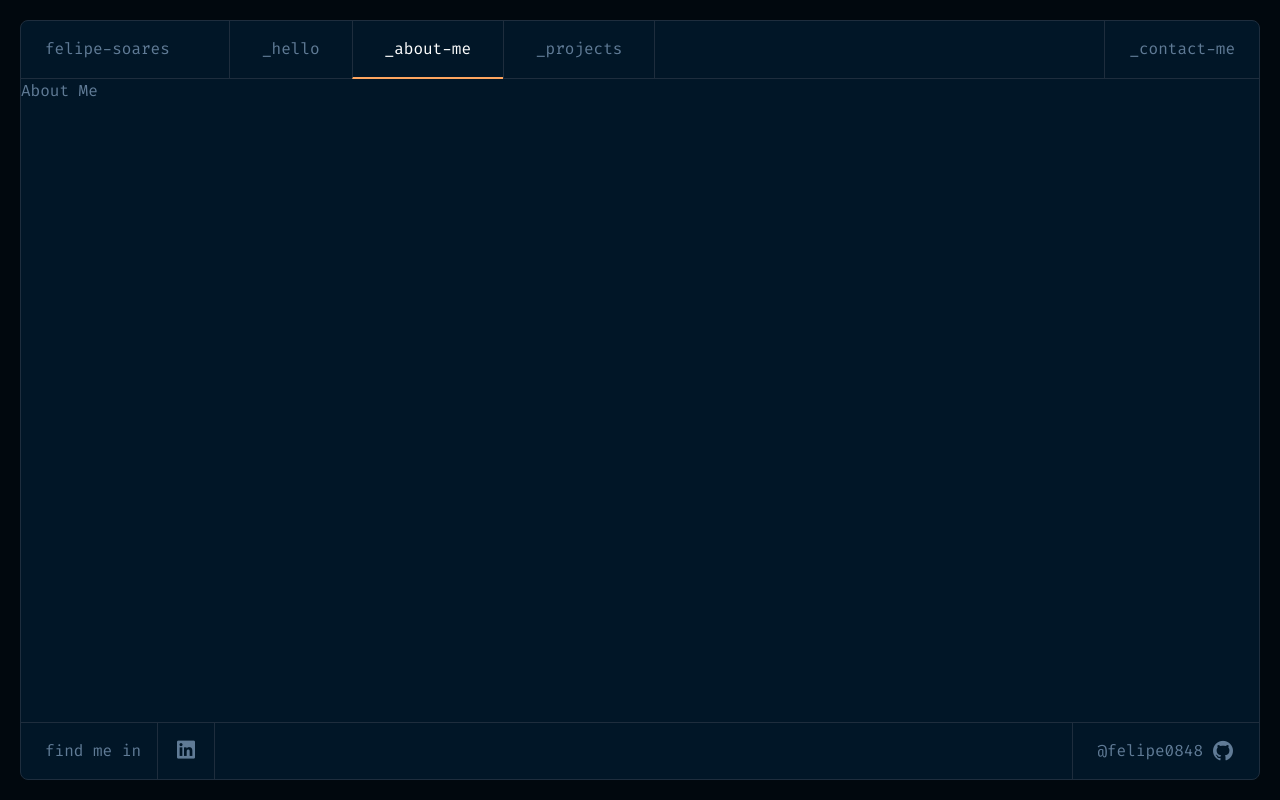
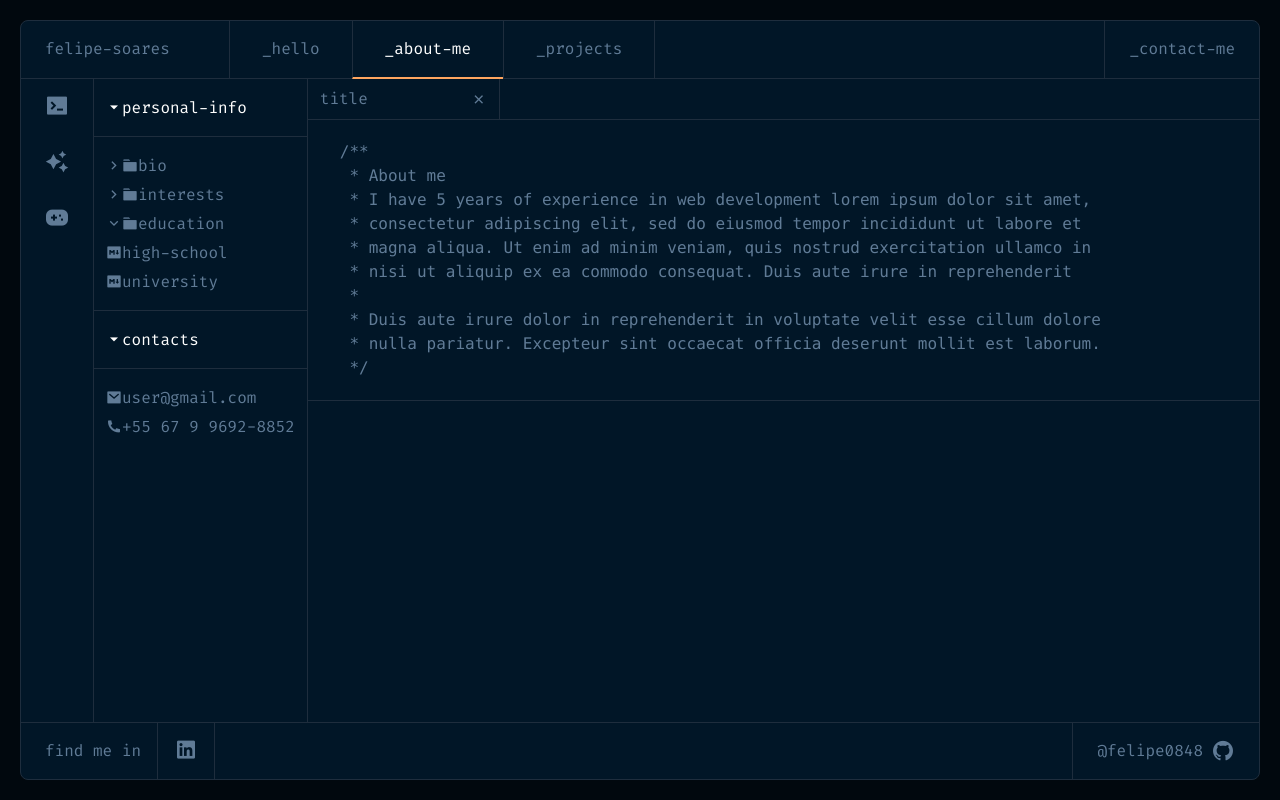
Before and after one commit to felipe0848/portfolio, a Next.js app: page /about_me in a window 1280 px wide. Built offline with nearby package versions, Linux system fonts and the light colour scheme.

Commit message:
Feat: Initial struct in about_me Page

```diff
--- a/src/app/about_me/page.tsx
+++ b/src/app/about_me/page.tsx
@@ -1,3 +1,85 @@
 export default function AboutMe() {
-  return <h1>About Me</h1>
+  return (
+    <div className="flex grow">
+      <aside className="flex flex-col gap-8 p-4">
+        <button className="px-2">
+          <i className="ri-terminal-box-fill ri-xl" />
+        </button>
+        <button className="px-2">
+          <i className="ri-sparkling-2-fill ri-xl" />
+        </button>
+        <button className="px-2">
+          <i className="ri-gamepad-fill ri-xl" />
+        </button>
+      </aside>
+
+      <div className="flex flex-col border-x border-lines">
+        <h3 className="px-3 py-4 border-b border-lines text-white">
+          <i className="ri-arrow-down-s-fill" />
+          personal-info
+        </h3>
+        <div className="px-3 py-4 flex flex-col gap-1">
+          <p>
+            <i className="ri-arrow-right-s-line" />
+            <i className="ri-folder-3-fill" />
+            bio
+          </p>
+          <p>
+            <i className="ri-arrow-right-s-line" />
+            <i className="ri-folder-3-fill" />
+            interests
+          </p>
+          <p>
+            <i className="ri-arrow-down-s-line" />
+            <i className="ri-folder-3-fill" />
+            education
+          </p>
+          <p>
+            <i className="ri-markdown-fill" />
+            high-school
+          </p>
+          <p>
+            <i className="ri-markdown-fill" />
+            university
+          </p>
+        </div>
+        <h3 className="px-3 py-4 border-y border-lines text-white">
+          <i className="ri-arrow-down-s-fill" />
+          contacts
+        </h3>
+        <div className="px-3 py-4 flex flex-col gap-1 w-max">
+          <p>
+            <i className="ri-mail-fill" />
+            user@gmail.com
+          </p>
+          <p>
+            <i className="ri-phone-fill" />
+            +55 67 9 9692-8852
+          </p>
+        </div>
+      </div>
+      <div className="flex flex-col w-full">
+        <div className="border-b border-lines">
+          <p className="px-3 py-2 min-w-[12rem] w-fit flex justify-between border-r border-lines">
+            title
+            <i className="ri-close-line" />
+          </p>
+        </div>
+        <div className="border-b border-lines px-8 py-5">
+          <pre>
+            {`/**
+ * About me
+ * I have 5 years of еxperience in web development lorem ipsum dolor sit amet,
+ * consectetur adipiscing elit, sed do eiusmod tempor incididunt ut labore et
+ * magna aliqua. Ut enim ad minim veniam, quis nostrud exercitation ullamco in
+ * nisi ut aliquip ex ea commodo consequat. Duis aute irure in reprehenderit
+ *
+ * Duis aute irure dolor in reprehenderit in voluptate velit esse cillum dolore
+ * nulla pariatur. Excepteur sint occaecat officia deserunt mollit est laborum.
+ */`}
+          </pre>
+        </div>
+      </div>
+    </div>
+  )
 }
--- a/src/app/layout.tsx
+++ b/src/app/layout.tsx
@@ -23,9 +23,9 @@ export default function RootLayout({
   return (
     <html lang="en">
       <body className={`${fira.className} bg-primary-black`}>
-        <main className="m-5 bg-primary-blue min-h-[calc(100vh-2.5rem)] w-[calc(100vw-2.5rem)] rounded-lg border-lines border flex flex-col mx-auto max-w-[1400px] max-h-[1040px]">
+        <main className="m-5 bg-primary-blue min-h-[calc(100vh-2.5rem)] w-[calc(100vw-2.5rem)] rounded-lg border-lines border flex flex-col mx-auto max-w-[1400px]">
           <Header />
-          <div className="h-full">{children}</div>
+          {children}
           <Footer />
         </main>
       </body>
--- a/src/app/page.tsx
+++ b/src/app/page.tsx
@@ -5,7 +5,7 @@ import Welcome from '@/components/home/welcome'
 
 export default function Home() {
   return (
-    <div className="flex flex-col gap-20 h-full w-full justify-center items-center xl:flex-row p-8">
+    <div className="flex flex-col grow gap-20 h-full w-full justify-center items-center xl:flex-row p-8">
       <Welcome />
 
       <SwiperSnippets />
--- a/src/components/footer.tsx
+++ b/src/components/footer.tsx
@@ -1,6 +1,6 @@
 export default function Footer() {
   return (
-    <footer className="flex phone-md:justify-between items-center border-t border-lines mt-auto">
+    <footer className="flex phone-md:justify-between items-center border-t border-lines">
       <div className="flex pl-6 gap-4 items-center">
         <p>find me in</p>
         <a
```
